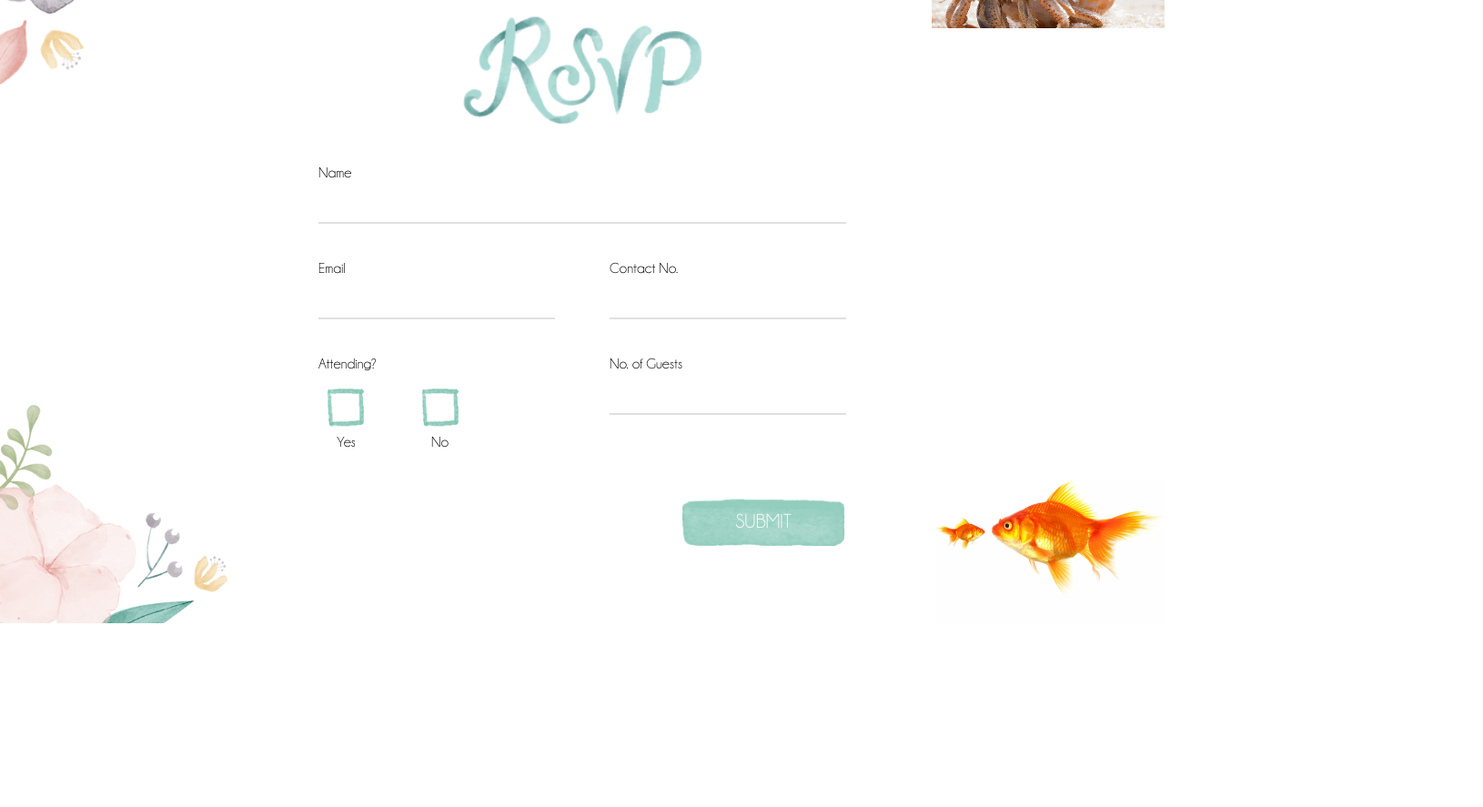
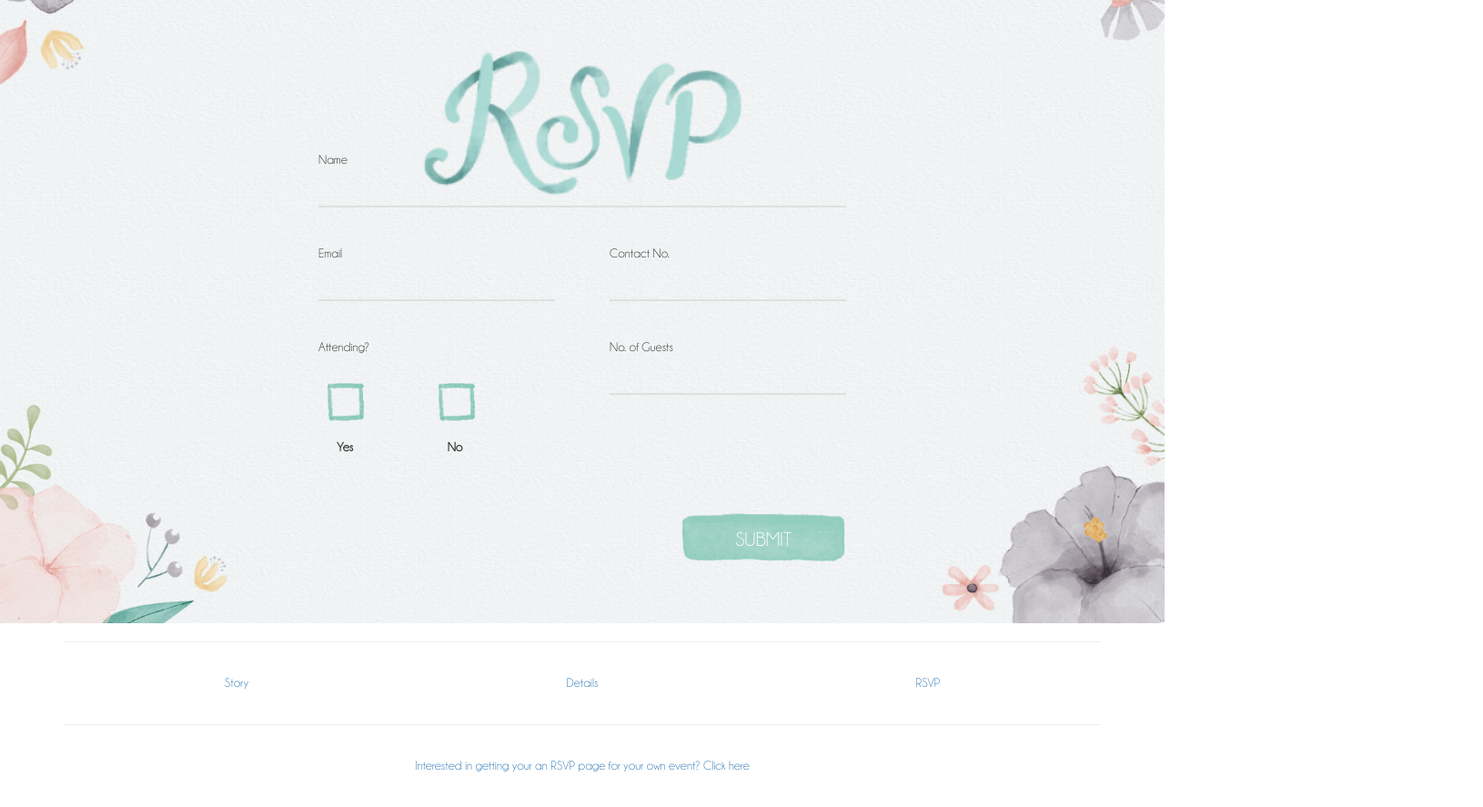
Before and after one commit to lordmarkm/wedding, a plain HTML site: page src/rsvp.html in a window 1280 px wide. Shown: the part 115-1002 px from the top of the page at 91% size, 1630 px wide, since content can reach past the window. Before the commit the page ends 800 px from the top, so only its background shows below. Drawn offline with nearby package versions, Linux system fonts and the light colour scheme.

Commit message:
more stuff and more things

```diff
--- a/src/assets/css/style.css
+++ b/src/assets/css/style.css
@@ -6,7 +6,7 @@
 }
 
 html, body {
-    width:100%;
+    overflow-x: hidden;
 }
 
 body main {
@@ -44,10 +44,10 @@ img.logo {
 }
 
 
-main.details {
+main.details, main.rsvp {
     height: 100vh;
 }
-.border-details {
+.border-details, .border-rsvp {
     background:url('../img/top-left.png'),url('../img/top-right.png'),url('../img/bottom-right.png'),url('../img/bottom-left.png');
     background-position:top left, top right, bottom right, bottom left;
     background-repeat:no-repeat;
@@ -61,10 +61,10 @@ main.details {
     pointer-events: none;
 }
 @media only screen and (max-width: 1200px) {
-    main.details {
+    main.details, main.rsvp {
         height: 1000px;
     }
-    .border-details {
+    .border-details, .border-rsvp {
         height: 1000px !important;
     }
 }
@@ -639,16 +639,6 @@ label .menu-btn p{
 
 
 
-/* === RSVP ===*/
-
-body.rsvp-page{
- width: 100vw;
- height:100vh;
- overflow:hidden;
- position:fixed;
- bottom:0
-}
-
 .border{
   background:url('../img/top-left.png'),url('../img/shell.gif'),url('../img/fish.jpg'),url('../img/bottom-left.png');
   background-position:top left, top right, bottom right, bottom left;
--- a/src/rsvp.html
+++ b/src/rsvp.html
@@ -8,8 +8,10 @@
     <link rel="stylesheet" href="./assets/css/style.css">
     <link rel="stylesheet" href="./assets/css/responsive.css">
     <link rel="stylesheet" href="./assets/css/champagne.css">
+    <link rel="stylesheet" href="https://cdnjs.cloudflare.com/ajax/libs/twitter-bootstrap/3.3.7/css/bootstrap.min.css">
 </head>
-<body class="rsvp-page">
+<body>
+  <main class="rsvp">
     <!-- Preloader -->
     <div id="preloader">
       <div id="loading"><img src="./assets/img/loading.gif" alt=""></div>
@@ -34,10 +36,9 @@
     </div>
 
 
-    <div class="border"></div>
     <div class="form-wrap">
       <form id="rsvp-form">
-        <img src="./assets/img/rsvp-text.png" alt="RSVP">
+        <div id="title"  style="height: 70px;"><img src="./assets/img/rsvp-text.png" alt="RSVP"></div>
         <input type="text" class="hidden" name="hidden">
         <div class="col">
           <div class="col-wrap">
@@ -93,7 +94,41 @@
         <div class="col"><input type="submit" value="Submit"></div>
       </form>
     </div>
+  <div class="border-rsvp"></div>
+  </main>
 
+  <footer>
+  <div class="container text-center">
+      <hr />
+    <div class="row">
+      <div class="col-lg-12">
+        <div class="col-md-4">
+          <ul class="nav nav-pills nav-stacked">
+            <li><a href="./index.html">Story</a></li>
+          </ul>
+        </div>
+        <div class="col-md-4">
+          <ul class="nav nav-pills nav-stacked">
+            <li><a href="./details.html">Details</a></li>
+          </ul>
+        </div>
+        <div class="col-md-4">
+          <ul class="nav nav-pills nav-stacked">
+            <li><a href="./rsvp.html">RSVP</a></li>
+          </ul>
+        </div>
+      </div>
+    </div>
+    <hr>
+      <div class="row">
+          <div class="col-lg-12">
+              <ul class="nav nav-pills nav-justified">
+                  <li><a href="/">Interested in getting your an RSVP page for your own event? Click here</a></li>
+              </ul>
+          </div>
+      </div>
+  </div>
+  </footer>
 
     <script src="./assets/js/jquery-3.2.1.min.js"></script>
     <script src="./assets/js/jquery.serialize-object.min.js"></script>
```
